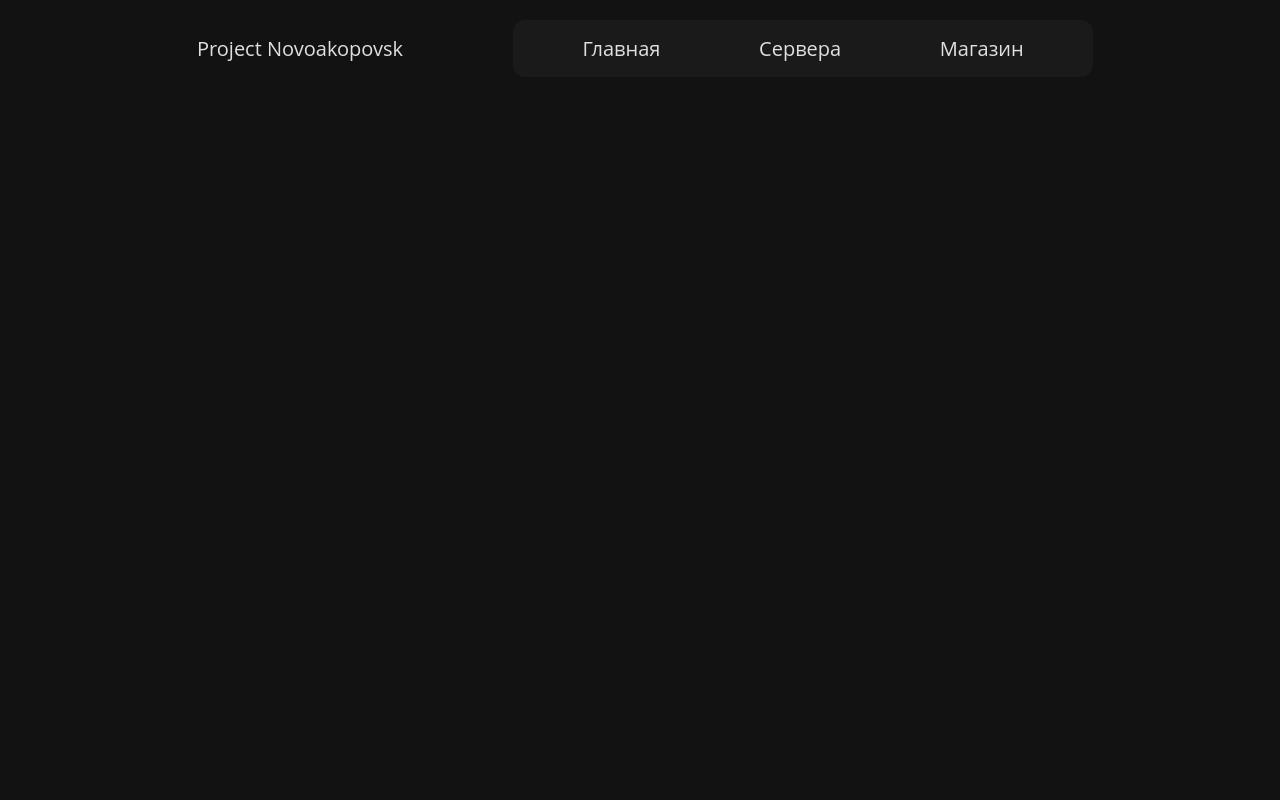
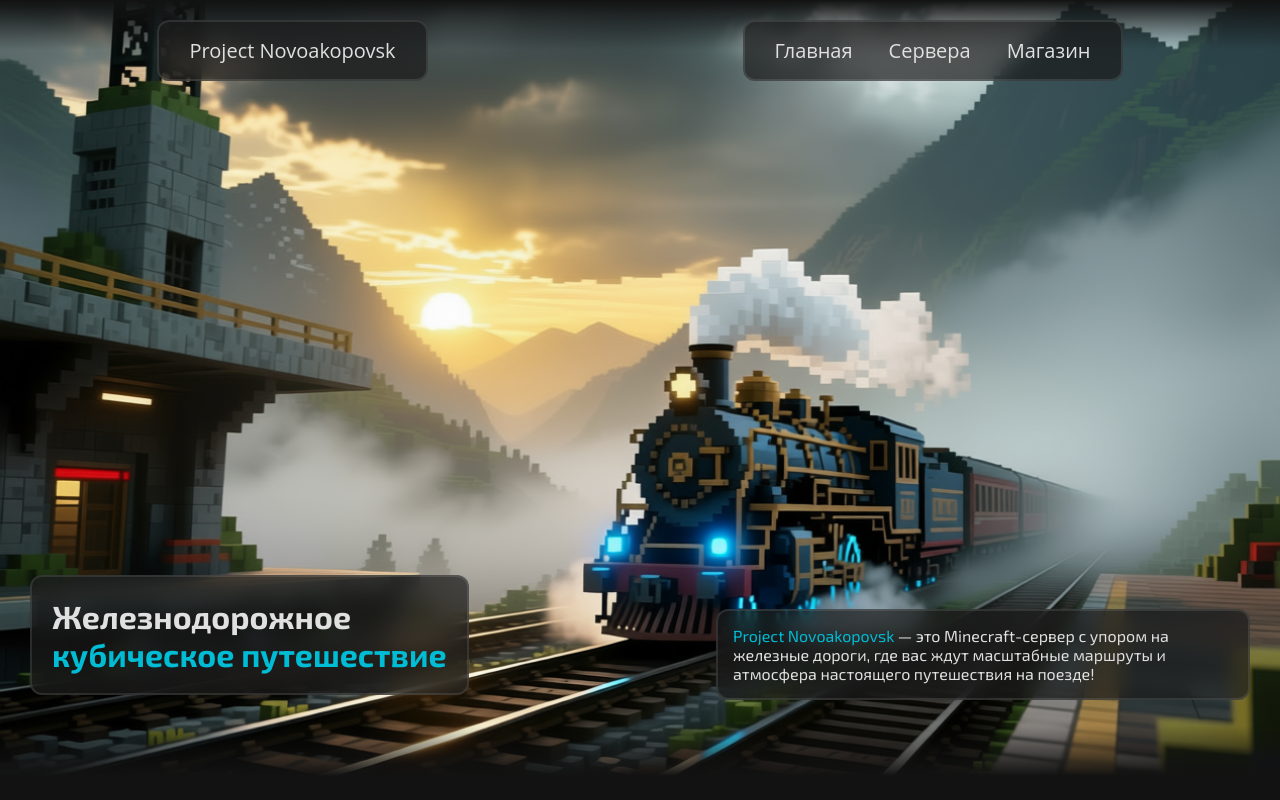
Before and after one commit to xXxEvgenyxXx/course-project, a React (Create React App) app: page / in a window 1280 px wide. Built offline with nearby package versions, Linux system fonts and the light colour scheme.

Commit message:
feature: add server description

```diff
--- a/src/assets/styles/header.css
+++ b/src/assets/styles/header.css
@@ -1,32 +1,46 @@
 header {
-    position:sticky;
-    padding:20px 100px;
+    position: fixed;
+    padding: 20px 0;
     display: flex;
-    justify-content: center;
-    gap:100px;
+    justify-content: space-around;
+    z-index: 100;
+    width: 100%;
 }
+
 .server-name-wrapper {
+    background-color: rgba(26, 26, 26, 0.7); /* Полупрозрачный фон */
+    backdrop-filter: blur(10px); /* Эффект размытия */
+    -webkit-backdrop-filter: blur(10px); /* Поддержка Safari */
+    border: 2px solid rgba(255, 255, 255, 0.1); /* 2px рамка */
+    border-radius: 12px;
+    padding: 10px 20px;
     display: flex;
     justify-content: center;
     align-items: center;
 }
+
 nav {
-    background-color: #1a1a1a;
-    border-radius:12px;
+    background-color: rgba(26, 26, 26, 0.7); /* Полупрозрачный фон */
+    backdrop-filter: blur(10px); /* Эффект размытия */
+    -webkit-backdrop-filter: blur(10px); /* Поддержка Safari */
+    border: 2px solid rgba(255, 255, 255, 0.1); /* 2px рамка */
+    border-radius: 12px;
     padding: 10px 20px;
     display: flex;
     justify-content: space-around;
-    width:50%;
+    gap:1rem;
 }
+
 .header-link {
     text-decoration: none;
-    color:#e0e0e0;
-    transition:0.3s;
-    font-size:20px;
-    padding:5px 10px;
-    border-radius:12px;
+    color: #e0e0e0;
+    transition: 0.3s;
+    font-size: 20px;
+    padding: 5px 10px;
+    border-radius: 12px;
 }
+
 .header-link:hover {
-    color:#00bcd4;
-    background-color:#2a2a2a;
+    color: #00bcd4;
+    background-color: #2a2a2a;
 }
--- a/src/assets/styles/index.css
+++ b/src/assets/styles/index.css
@@ -5,3 +5,6 @@ body {
     background-color:#121212;
     color:#e0e0e0;
 }
+.text-accent {
+    color:#00bcd4;
+}
--- /dev/null
+++ b/src/assets/styles/serverDesciption.css
@@ -0,0 +1,59 @@
+.server-description-wrapper {
+    background-image: url('../../assets/images/main-page-bg.png');
+    background-size: cover;
+    padding: 60px 30px;
+    height: 82vh;
+    position: relative;
+    overflow: hidden;
+    display: flex;
+    align-items: flex-end;
+    gap:10px;
+    justify-content: space-between;
+    font-family:'Exo 2',sans-serif;
+}
+
+/* Общий слой размытия для всего wrapper */
+.server-description-wrapper::before,
+.server-description-wrapper::after {
+    content: '';
+    position: absolute;
+    left: 0;
+    right: 0;
+    height: 50px;
+    pointer-events: none;
+    z-index: 9;
+}
+
+.server-description-wrapper::before {
+    top: 0;
+    background: linear-gradient(to bottom, #121212, transparent);
+}
+
+.server-description-wrapper::after {
+    bottom: 0;
+    background: linear-gradient(to top, #121212, transparent);
+}
+
+/* Стили для заголовка и описания */
+.server-desc-header,
+.server-desc {
+    position: relative;
+    z-index: 10; /* Поверх градиентов */
+
+    /* Общие стили фона с размытием и рамкой */
+    background-color: rgba(26, 26, 26, 0.7);
+    backdrop-filter: blur(10px);
+    -webkit-backdrop-filter: blur(10px);
+    border: 2px solid rgba(255, 255, 255, 0.1);
+    border-radius: 12px;
+}
+
+/* Если хочешь разные отступы для заголовка и описания */
+.server-desc-header {
+    padding: 20px; /* Например, чуть больше */
+}
+
+.server-desc {
+    padding: 15px;
+    width:500px;
+}
--- a/src/components/pages/HomePage/HomePage.tsx
+++ b/src/components/pages/HomePage/HomePage.tsx
@@ -1,6 +1,7 @@
 import React, { FC } from 'react';
 import { HomePageProps } from './type';
 import Header from '../../ui/Header/Header';
+import ServerDescription from '../../ui/ServerDescription/ServerDescription';
 import '../../../assets/styles/header.css'
 
 const HomePage: FC<HomePageProps> = (props) => {
@@ -9,6 +10,7 @@ const HomePage: FC<HomePageProps> = (props) => {
   return (
     <div className="homepage-wrapper">
       <Header/>
+      <ServerDescription />
     </div>
   );
 };
--- /dev/null
+++ b/src/components/ui/ServerDescription/ServerDescription.tsx
@@ -0,0 +1,13 @@
+import React from 'react';
+import '../../../assets/styles/serverDesciption.css'
+
+const ServerDescription = () => {
+  return (
+    <div className="server-description-wrapper">
+        <h1 className="server-desc-header">Железнодорожное<br/><span className="text-accent">кубическое путешествие</span></h1>
+        <p className="server-desc"><span className="text-accent">Project Novoakopovsk</span> — это Minecraft-сервер с упором на железные дороги, где вас ждут масштабные маршруты и атмосфера настоящего путешествия на поезде!</p>
+    </div>
+  );
+};
+
+export default ServerDescription;
```
Also changed, not shown: src/assets/images/main-page-bg.png (renamed from src/assets/images/header-bg.png).
